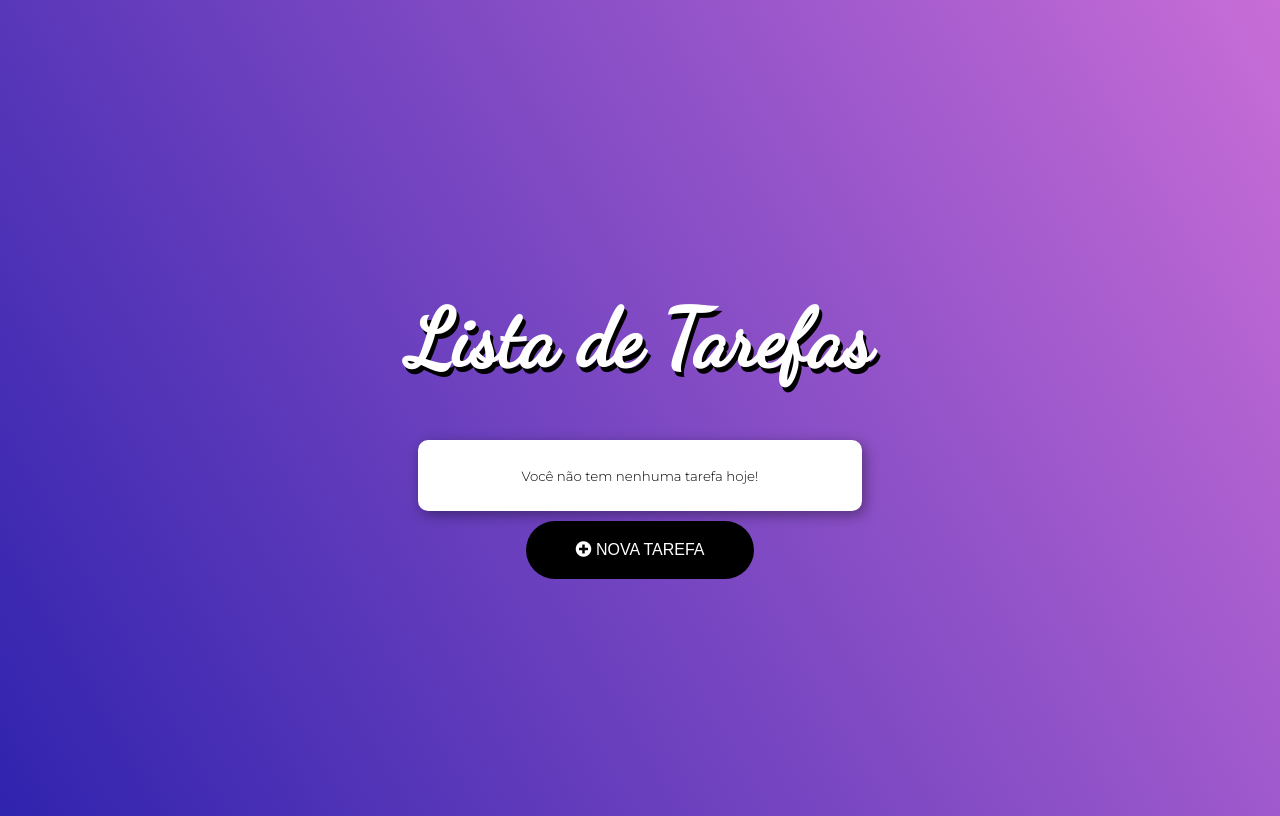
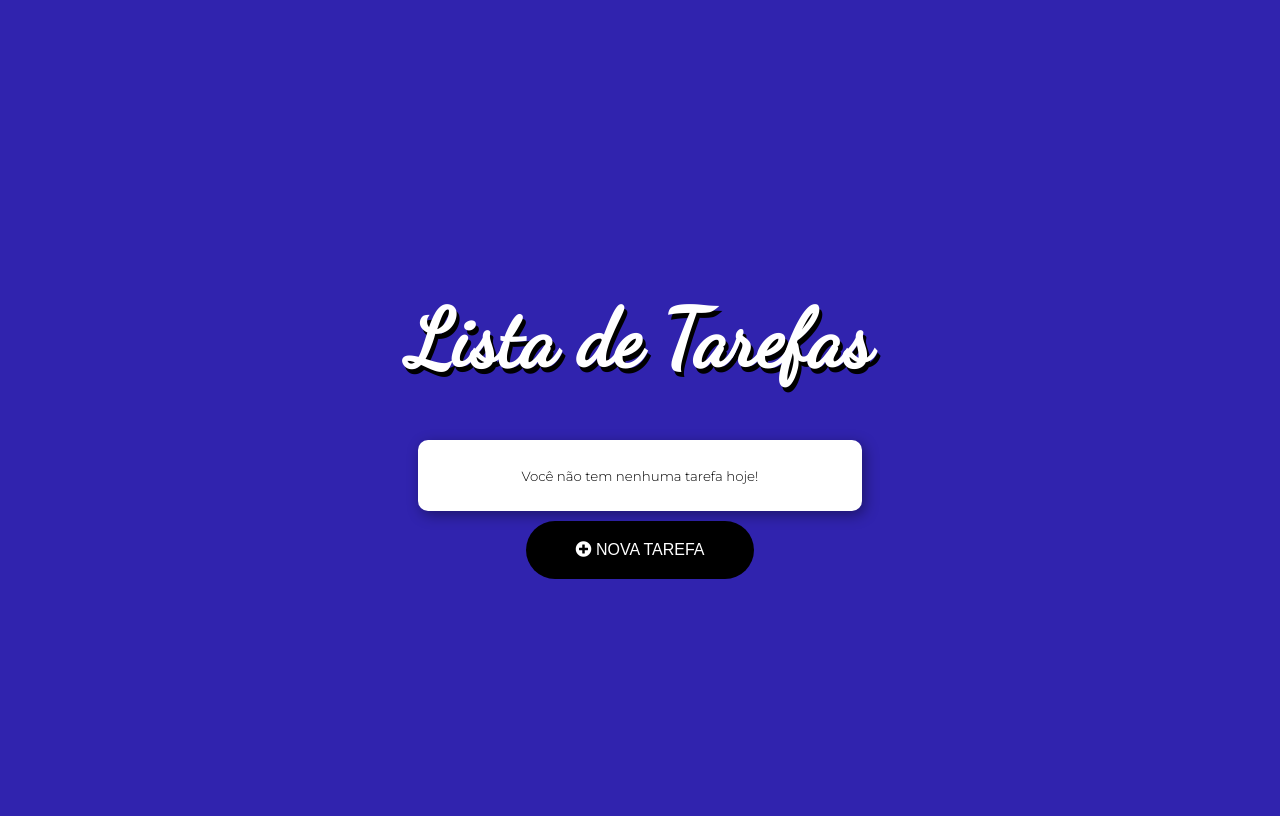
Before and after one commit to Carlos-Leuck/todoApp, an Angular app: page / in a window 1280 px wide. Built offline with nearby package versions, Linux system fonts and the light colour scheme.

Commit message:
Efeito de gradiente removido

```diff
--- a/src/app/app.component.html
+++ b/src/app/app.component.html
@@ -15,7 +15,7 @@
   </li>
 </ul>
 
-<div id="modal" *ngIf="mode == 'add'" class="animated flipInX">
+<div *ngIf="mode == 'add'" class="modal animated flipInX">
   <h1 class="text-center">Nova Tarefa</h1>
   <form [formGroup]="form">
     <input
@@ -28,7 +28,7 @@
       class="danger"
       *ngIf="form.controls['title'].invalid && !form.controls['title'].pristine"
     >
-      Este campo deve conter entre 3 e 60caracteres<br />
+      Este campo deve conter entre 3 e 60 caracteres<br />
     </small>
     <p class="text-center">
       <button [disabled]="form.invalid" (click)="add()" class="button">
--- a/src/styles.scss
+++ b/src/styles.scss
@@ -7,10 +7,6 @@ body {
   font-weight: 300;
   text-align: center;
   background: #3023ae;
-  background: -moz-linear-gradient(60deg, #3023ae 0%, #c86dd7 100%);
-  background: -webkit-linear-gradient(60deg, #3023ae 0%, #c86dd7 100%);
-  background: linear-gradient(60deg, #3023ae 0%, #c86dd7 100%);
-  filter: progid:DXImageTransform.Microsoft.gradient(startColorstr='#3023ae', endColorstr='#c86dd7', GradientType=1);
 }
 
 button {
@@ -74,7 +70,7 @@ li > button:hover {
   padding-right: 50px;
 }
 
-#modal {
+.modal {
   text-align: left;
   margin: 10px;
   padding: 10px;
@@ -84,10 +80,9 @@ li > button:hover {
   -webkit-box-shadow: 3px 4px 14px 0px rgba(0, 0, 0, 0.39);
   -moz-box-shadow: 3px 4px 14px 0px rgba(0, 0, 0, 0.39);
   box-shadow: 3px 4px 14px 0px rgba(0, 0, 0, 0.39);
-}
-
-#modal > h1 {
-  font-weight: 300;
+  h1 {
+    font-weight: 300;
+  }
 }
 
 input {
```
